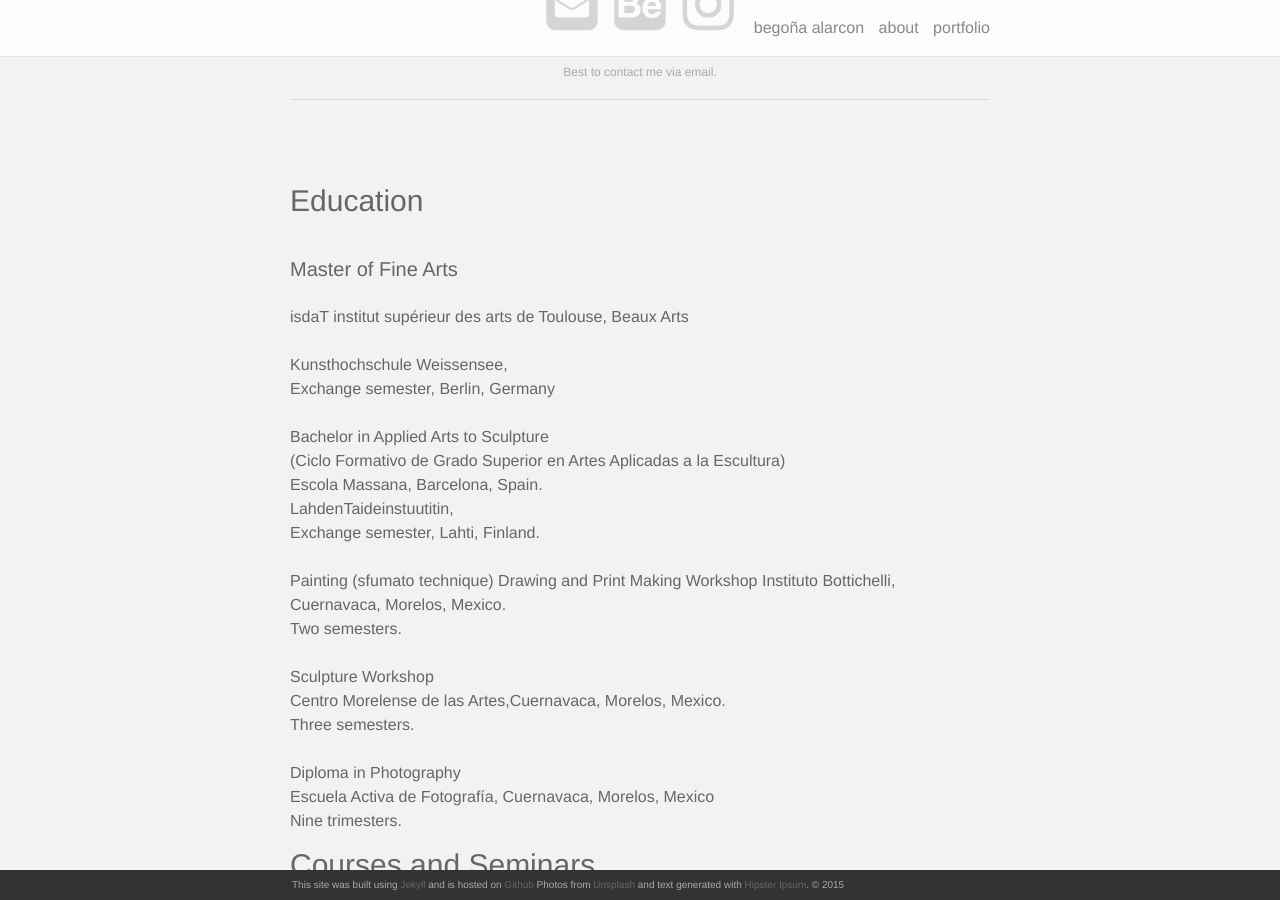
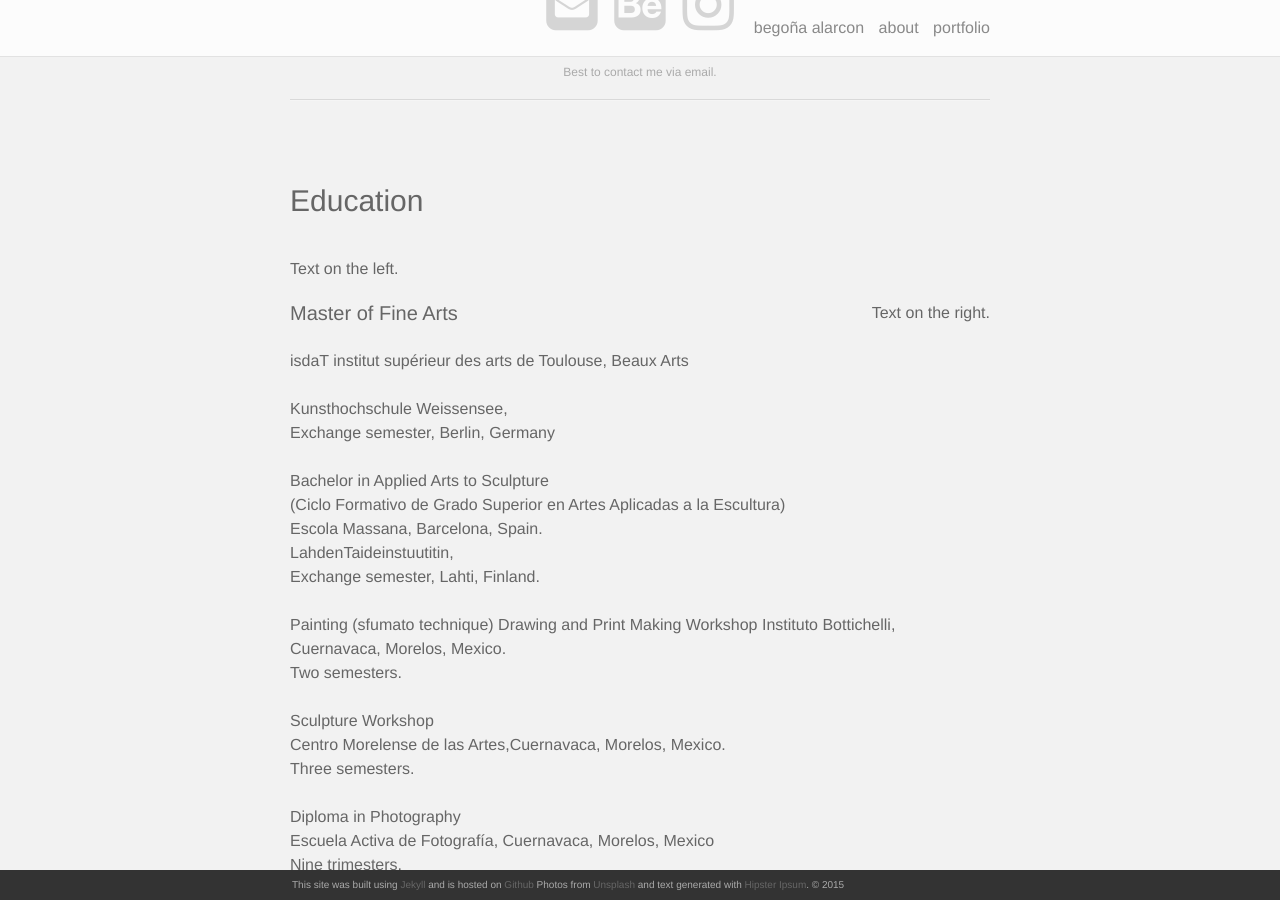
Before and after one commit to begoalarcon/begoalarcon.github.io, a Jekyll site: the page built from about.md, in a window 1280 px wide and 900 px high, scrolled down 515 px. Built offline with Jekyll 4.4.1, drawn with Linux system fonts in a browser that asks for light colours; nearby versions of some CDN libraries.

Commit message:
Update about.md

```diff
--- a/about.md
+++ b/about.md
@@ -36,6 +36,10 @@ permalink: /about/
 
 <br/>
 <h3>Education</h3> <br/>
+<div id="textbox">
+  <p class="alignleft">Text on the left.</p>
+  <p class="alignright">Text on the right.</p>
+</div>
 <h4>Master of Fine Arts </h4><br/>
 isdaT institut supérieur des arts de Toulouse, Beaux Arts<br/>
 <br/>
```
